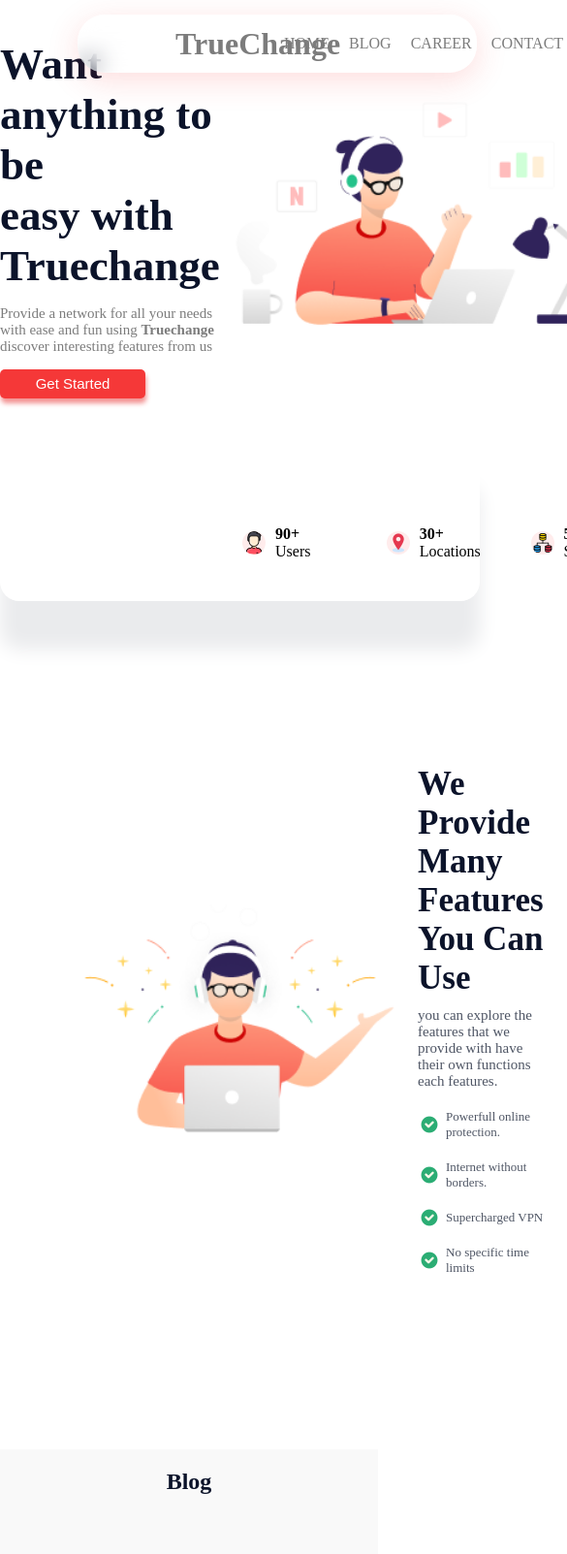
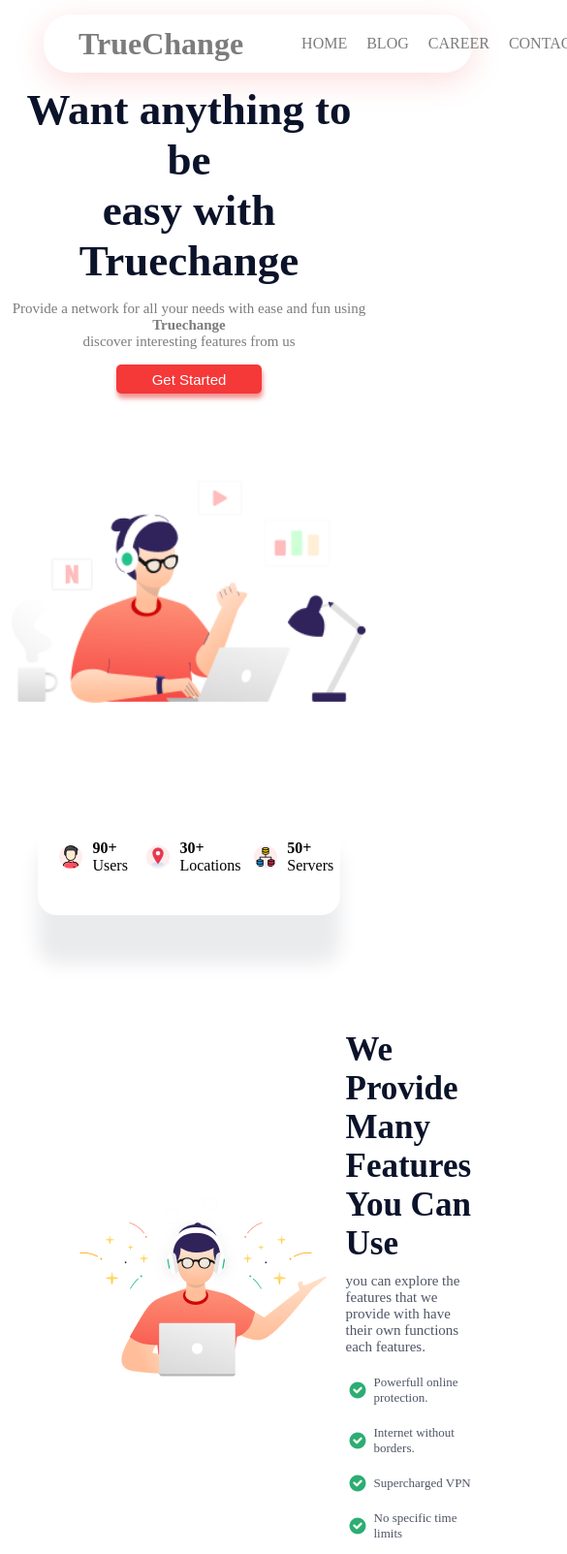
Before and after one commit to PedroTrudes/TrueChange, a plain HTML site: page index.html in a window 390 px wide. Shown: the top 1603 px of the page at 97% size, 585 px wide, since content can reach past the window. Drawn offline with Linux system fonts and the light colour scheme.

Commit message:
Refactor: adjustment in components for tablet with 820px

```diff
--- a/css/_banner.scss
+++ b/css/_banner.scss
@@ -5,7 +5,7 @@
     display: flex;
     justify-content: space-evenly;
 
-    .txtbanner {
+    .txt-banner {
         //border: 1px solid green;
         display: flex;
         flex-direction: column;
@@ -30,7 +30,6 @@
             box-shadow: 1px 5px 5px #f39393;
             cursor: pointer;
             transition: 1.2s;
-
             #btn-txt {
                 font-size: 15px;
                 margin: 0;
@@ -39,8 +38,7 @@
             }
             &:hover{
                 background-color: #0b132a;
-                transition: 2.5s;
-                height: 35px;
+                transition: 2s;
                 width: 200px;
             }
         }
@@ -55,3 +53,18 @@
 
     }
 }
+
+@media (max-width: 820px) {
+    .banner-principal{
+        flex-direction: column;
+        align-items: center;
+        justify-content: space-evenly;
+        height: 824px;
+        .txt-banner{
+            text-align: center;
+            display: flex;
+            align-items: center;
+
+        }
+    }
+}
--- a/css/_blog.scss
+++ b/css/_blog.scss
@@ -4,20 +4,19 @@
   display: flex;
   flex-direction: column;
   justify-content: center;
-  padding: auto;
+  box-sizing: border-box;
   .container-blog {
     text-align: center;
-    margin: 0px;
+    margin: 20px 0px;
     h2 {
       color: #0B132A;
     }
   }
   .news {
-    //border: 1px solid yellow;
     display: flex;
+    flex-direction: row;
     justify-content: space-evenly;
     align-items: center;
-    padding: 80px 100px;
     #bloco {
       background-color: #FFFFFF;
       display: flex;
@@ -39,3 +38,14 @@
     }
   }
 }
+
+@media (max-width: 820px) {
+  .blog{
+    .news{
+      flex-direction: column;
+      #bloco{
+        margin: 15px 0px;
+      }
+    }
+  }
+}
--- a/css/_explore.scss
+++ b/css/_explore.scss
@@ -1,5 +1,5 @@
 .sc-features {
-  margin: 50px 0px;
+  margin: auto;
   display: flex;
   align-items: center;
   justify-content: center;
@@ -44,3 +44,16 @@
     }
   }
 }
+
+
+@media (max-width: 820px) {
+  .sc-features{
+    .banner-features{
+      .img-features{
+        img{
+          height: 200px;
+        }
+      }
+    }
+  }
+}
--- a/css/_insights.scss
+++ b/css/_insights.scss
@@ -1,19 +1,17 @@
 .information {
-    width: 50%;
+    width: 80%;
     display: flex;
-    padding-top: 50px;
     margin: auto;
-    padding-left: 150px;
-    padding-right: 150px;
     box-shadow: 0px 50px 20px #EAEBED;
     border-radius: 20px ;
+    justify-content: space-evenly;
     .info{
+        display: flex;
+        justify-content: center;
+        align-items: center;
         height: 100px;
-        width: 25%;
+        width: 26%;
         margin: 10px 10px 10px;
-        display: flex;
-        align-items: center;
-        padding-left: 80px;
         img {
             margin-left: 10px;
             border-radius: 100%;
@@ -27,3 +25,11 @@
        }
     }
 }
+
+/*
+@media (max-width: 820px) {
+    .information{
+    }
+}
+Não foi preciso trabalhar a responsividade nessa medida
+*/
--- a/css/_navs.scss
+++ b/css/_navs.scss
@@ -22,7 +22,6 @@ header{
             margin: 10px;
             cursor: pointer;
             transition: 0.85s ease-in-out;
-
             &:hover{
                 color: rgb(245, 56, 56);
             }
@@ -30,12 +29,12 @@ header{
         }
         .nav-menu {
             width: 100%;
-            cursor: pointer;
             ul {
                 display: flex;
                 justify-content: flex-end;
                 align-items: center;
                 li {
+                    cursor: pointer;
                     list-style-type: none;
                     text-transform: uppercase;
                     align-items: center;
@@ -54,3 +53,13 @@ header{
         }
     }
 }
+
+@media (max-width: 820px) {
+    header{
+        padding: 0px;
+        .container-menu{
+            margin: 0px 45px;
+            padding: 0px 25px;
+        }
+    }
+}
--- a/css/_sub.scss
+++ b/css/_sub.scss
@@ -8,18 +8,14 @@
   justify-content: center;
 
   .info-subs {
-    //border: 1px solid red;
     background-color: #ffffff;
-    margin: 0px 180px;
     height: 220px;
     width: 70%;
     border-radius: 10px;
     display: flex;
-    flex-direction: row;
     align-items: center;
     justify-content: space-evenly;
     .info-txt {
-      //border: 1px solid yellow;
       text-align: center;
       h2 {
         color: #0b132a;
@@ -64,3 +60,12 @@
     }
   }
 }
+
+
+@media (max-width: 820px) {
+  .subs{
+    .info-subs{
+      flex-direction: column;
+    }
+  }
+}
--- a/index.html
+++ b/index.html
@@ -23,7 +23,7 @@
     </header>
     <main>
       <div class="banner-principal">
-        <div class="txtbanner">
+        <div class="txt-banner">
           <h2>
             Want anything to be<br />easy with
             <strong>Truechange</strong>
@@ -65,7 +65,6 @@
         </div>
       </div>
     </section>
-
     <section class="sc-features" >
       <div class="banner-features">
         <div class="img-features">
```
Also changed, not shown: css/main.css, 2 other files.
